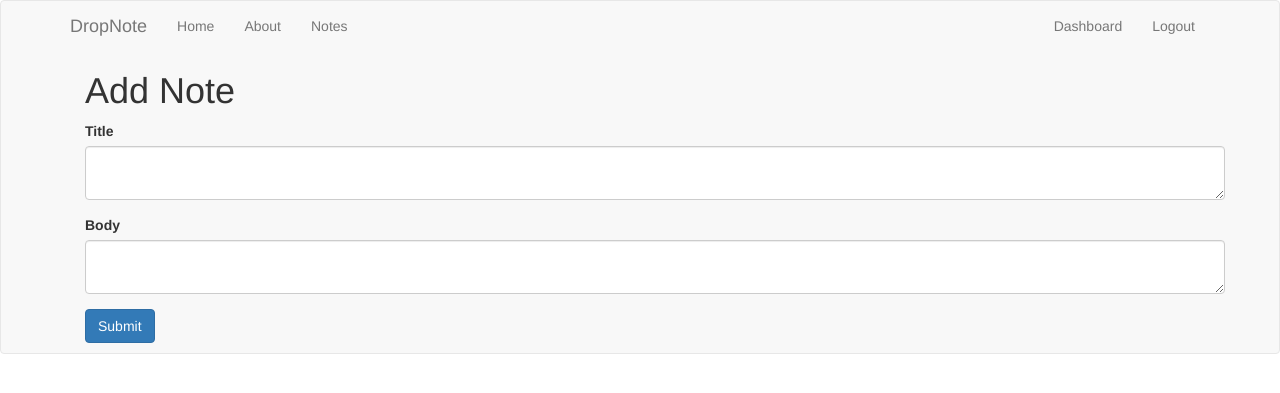
After one commit to Rejzor/DropNote, a Flask app: page /add_note in a window 1280 px wide. The commit adds this page. Shown: the top 393 px of the page. Run offline with Flask 2, Linux system fonts and the light colour scheme; the visitor is signed in with stand-in values (Sample User, id 1); some libraries are stand-ins or nearby versions.

Commit message:
Added notes add function and ckeditor

```diff
--- a/app.py
+++ b/app.py
@@ -120,6 +120,7 @@ def is_logged_in(f):
 
 #LOGOUT
 @app.route('/logout')
+@is_logged_in
 def logout():
 	session.clear()
 	flash('You are now logged out', 'success')
@@ -129,8 +130,36 @@ def logout():
 @app.route('/dashboard')
 @is_logged_in
 def dashboard():
+	return render_template('dashboard.html')
 
-	return render_template('dashboard.html')
+#NOTE FORM CLASS
+class NoteForm(Form):
+	title = TextAreaField('Title', [validators.Length(min=1, max=500)])
+	body= TextAreaField('Body', [validators.Length(min=5)])
+
+
+#ADD NOTE
+@app.route('/add_note', methods=['GET','POST'])
+@is_logged_in
+def add_note():
+	form = NoteForm(request.form)
+	if request.method == 'POST' and form.validate():
+		title = form.title.data
+		body = form.body.data
+
+		#CREATE DB CURSOR
+		cur = mysql.connection.cursor()
+		#EXECUTE
+		cur.execute('INSERT INTO notes(title, body, author) VALUES(%s, %s, %s)',(title, body, session['username']))
+
+		#COMMIT TO DB
+		mysql.connection.commit()
+		#CLOSE CONNECTION
+		cur.close()
+		flash('Note Created', 'success')
+
+		return redirect(url_for('dashboard'))
+	return render_template('add_note.html', form=form)
 
 if __name__ == '__main__':
 	app.secret_key='TOPSECRETLOL'
--- /dev/null
+++ b/templates/add_note.html
@@ -0,0 +1,15 @@
+{% extends 'layout.html' %}
+
+{% block body %}
+  <h1>Add Note</h1>
+  {% from "includes/_formhelpers.html" import render_field %}
+  <form method="POST" action="">
+    <div class="form-group">
+      {{ render_field(form.title, class_="form-control") }}
+    </div>
+    <div class="form-group">
+      {{ render_field(form.body, class_="form-control", id="editor") }}
+    </div>
+    <p><input class="btn btn-primary" type="submit" value="Submit">
+  </form>
+{% endblock %}
--- a/templates/dashboard.html
+++ b/templates/dashboard.html
@@ -2,4 +2,5 @@
 
 {% block body %}
 	<h1>Dashboard <small> Welcome {{session.username}}</small> </h1>
+	<a class='btn btn-success' href="/add_note">Add Note</a>
 {% endblock %}
--- a/templates/layout.html
+++ b/templates/layout.html
@@ -14,5 +14,9 @@
 		</div>
 
 		<script src="https://maxcdn.bootstrapcdn.com/bootstrap/3.3.7/js/bootstrap.min.js"></script>
+		<script src="//cdn.ckeditor.com/4.6.2/standard/ckeditor.js"></script>
+		<script type="text/javascript">
+			CKEDITOR.replace('editor')
+		</script>
 	</body>
 </html>
```
